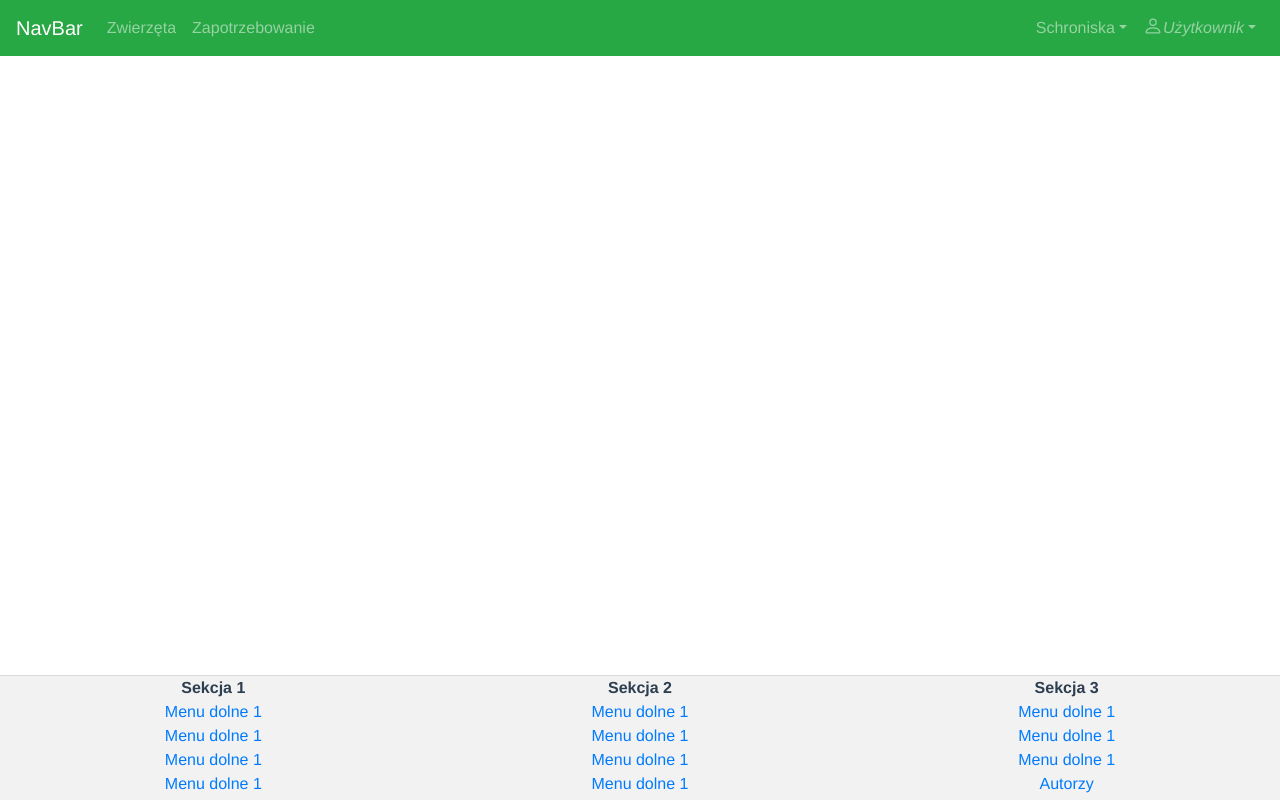
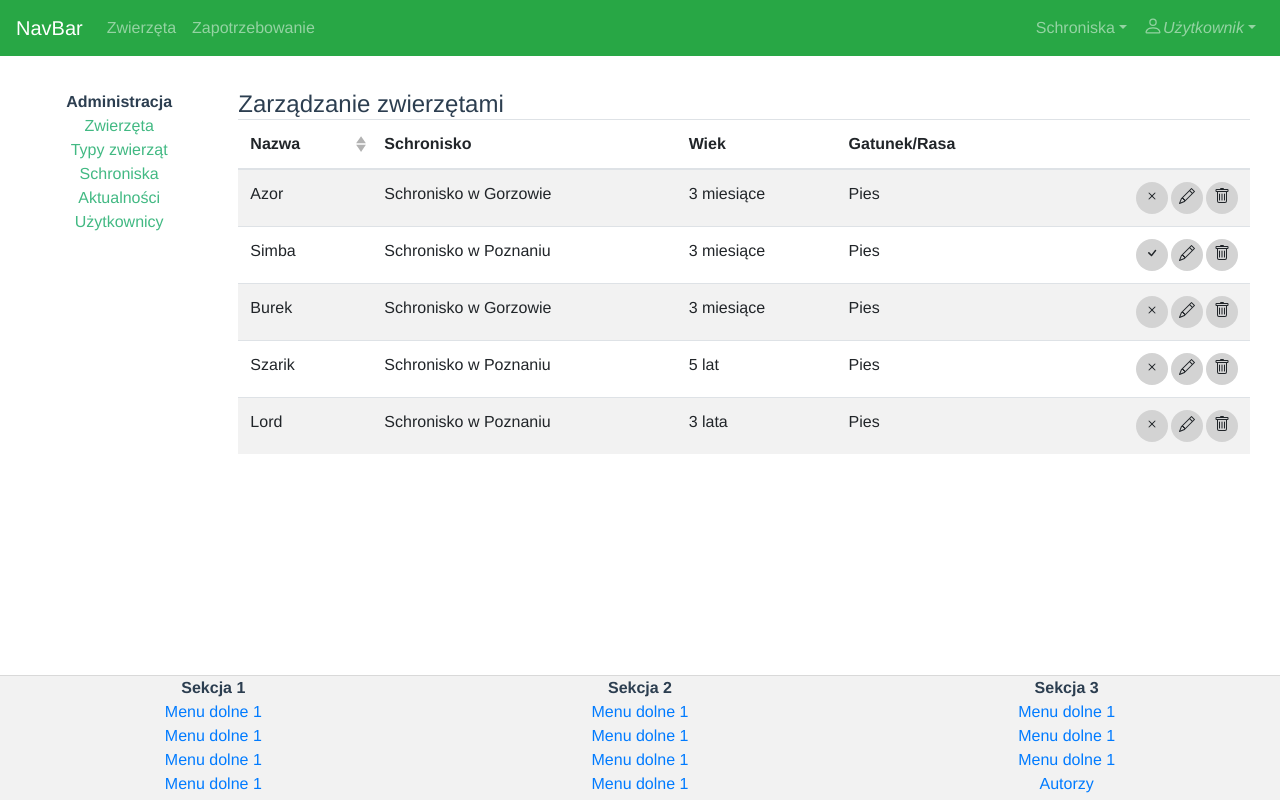
Before and after one commit to martaciecwierz/pet-finder, a Vue app in the folder frontend/: page /admin/pets in a window 1280 px wide. Built offline with nearby package versions, Linux system fonts and the light colour scheme.

Commit message:
admin pets list + tools buttons, admin menu

```diff
--- /dev/null
+++ b/frontend/src/components/Pet/PetAdminList.vue
@@ -0,0 +1,129 @@
+<template>
+  <b-col  cols="12" md="8" lg="10"  class="text-left">
+    <h4>Zarządzanie zwierzętami</h4>
+    <b-table striped
+             hover
+             :items="pets"
+             :fields="fields"
+             :columns="fields">
+      <template v-slot:cell(name)="data">
+        <span v-b-tooltip.hover :title="data.item.description">{{ data.item.name }}</span>
+      </template>
+      <template v-slot:cell(type)="data">
+          {{ data.item.type.name }}
+      </template>
+      <template v-slot:cell(shelter)="data">
+        {{ data.item.shelter.name }}
+      </template>
+      <template v-slot:cell(tools)="data">
+        <pet-admin-list-tools :pet="data.item"/>
+      </template>
+    </b-table>
+  </b-col>
+</template>
+
+<script>
+import PetAdminListTools from "@/components/Pet/PetAdminListTools";
+export default {
+  name: 'PetAdminList',
+  components: {PetAdminListTools},
+  data: function () {
+    return {
+      fields: [
+        {
+          key: 'name',
+          label: 'Nazwa',
+          sortable: true
+        },
+        {
+          key: 'shelter',
+          label: 'Schronisko',
+          sortable: false
+        },
+        {
+          key: 'age',
+          label: 'Wiek',
+          sortable: false
+        },
+        {
+          key: 'type',
+          label: 'Gatunek/Rasa',
+          sortable: false
+        },
+        {
+          key: 'tools',
+          label: '',
+          sortable: false
+        }
+      ],
+      pets: [{
+        id: 1,
+        name: "Azor",
+        description: "Opis zwierzęcia",
+        age: "3 miesiące",
+        type: {
+          name: "Pies"
+        },
+        shelter: {
+          name: "Schronisko w Gorzowie"
+        }
+      }, {
+        id: 2,
+        name: "Simba",
+        description: "Opis zwierzęcia",
+        age: "3 miesiące",
+        adopted: true,
+        type: {
+          name: "Pies"
+        },
+        shelter: {
+          name: "Schronisko w Poznaniu"
+        }
+      }, {
+        id: 3,
+        name: "Burek",
+        description: "Opis zwierzęcia",
+        age: "3 miesiące",
+        type: {
+          name: "Pies"
+        },
+        shelter: {
+          name: "Schronisko w Gorzowie"
+        }
+      }, {
+        id: 3,
+        name: "Szarik",
+        description: "Duże pies",
+        age: "5 lat",
+        type: {
+          name: "Pies"
+        },
+        shelter: {
+          name: "Schronisko w Poznaniu"
+        }
+      }, {
+        id: 3,
+        name: "Lord",
+        description: "Ogromny pies",
+        age: "3 lata",
+        type: {
+          name: "Pies"
+        },
+        shelter: {
+          name: "Schronisko w Poznaniu"
+        }
+      }]
+    }
+  }
+}
+</script>
+
+<!-- Add "scoped" attribute to limit CSS to this component only -->
+<style scoped lang="scss">
+h4 {
+  margin: 30px 0 0;
+}
+a {
+  color: #42b983;
+}
+</style>
--- /dev/null
+++ b/frontend/src/components/Pet/PetAdminListTools.vue
@@ -0,0 +1,51 @@
+<template>
+<div class="tools">
+        <span class="tools-button">
+            <a v-if="!pet.adopted" @click="console.log('Adopt')" v-b-tooltip.hover :title="'Status adopcji - nieadoptowany'"><b-icon-x/></a>
+            <a v-else @click="console.log('Adopt')" v-b-tooltip.hover :title="'Status adopcji - adoptopwany'"><b-icon-check/></a>
+        </span>
+        <span class="tools-button">
+            <a @click="console.log('Edit')" v-b-tooltip.hover :title="'Edytuj'"><b-icon-pencil/></a>
+        </span>
+        <span class="tools-button">
+            <a @click="console.log('Delete')" v-b-tooltip.hover :title="'Usuń'"><b-icon-trash/></a>
+        </span>
+    </div>
+</template>
+
+<script>
+export default {
+  name: 'PetAdminListTools',
+  props: {
+    pet: Object
+  },
+  data: function () {
+    return {
+    }
+  }
+}
+</script>
+
+<!-- Add "scoped" attribute to limit CSS to this component only -->
+<style scoped lang="scss">
+  .tools-button{
+    margin-left: 3px!important;
+    text-align: center;
+    padding-top: 3px;
+    height: 2em;
+    display: inline-grid;
+    font-size: 1em;
+    background-color: lightgrey;
+    width: 2em;
+    border-radius: 50%;
+  }
+
+  .tools-button:hover{
+    cursor: pointer;
+  }
+
+  .tools{
+    text-align: right;
+
+  }
+</style>
--- /dev/null
+++ b/frontend/src/components/UI/AdminMenu.vue
@@ -0,0 +1,31 @@
+<template>
+  <b-col cols="12" md="4" lg="2" class="margin-top">
+    <span class="font-weight-bold">Administracja</span><br/>
+    <a href="" @click.prevent="$router.push({name: 'PetAdmin'})">Zwierzęta</a><br/>
+    <a href="">Typy zwierząt</a><br/>
+    <a href="">Schroniska</a><br/>
+    <a href="">Aktualności</a><br/>
+    <a href="">Użytkownicy</a><br/>
+  </b-col>
+</template>
+
+<script>
+export default {
+  name: 'AdminMenu',
+  data: function () {
+    return {
+
+    }
+  }
+}
+</script>
+
+<!-- Add "scoped" attribute to limit CSS to this component only -->
+<style scoped lang="scss">
+.margin-top {
+  margin-top: 30px;
+}
+a {
+  color: #42b983;
+}
+</style>
--- a/frontend/src/router/index.js
+++ b/frontend/src/router/index.js
@@ -3,6 +3,7 @@ import VueRouter from 'vue-router'
 import Login from '../views/Login.vue'
 import PetList from '../views/Pets/PetList.vue'
 import SheltersList from "../views/Shelters/SheltersList";
+import PetAdmin from "@/views/Pets/PetAdmin";
 
 Vue.use(VueRouter)
 
@@ -21,6 +22,11 @@ Vue.use(VueRouter)
     path: '/pets',
     name: 'PetList',
     component: PetList
+  },
+  {
+    path: '/admin/pets',
+    name: 'PetAdmin',
+    component: PetAdmin
   },
   {
     path: '/shelters',
--- /dev/null
+++ b/frontend/src/views/Pets/PetAdmin.vue
@@ -0,0 +1,22 @@
+<template>
+  <b-row cols="12" class="admin">
+    <admin-menu/>
+    <pet-admin-list/>
+  </b-row>
+</template>
+
+<script>
+import PetAdminList from "@/components/Pet/PetAdminList";
+import AdminMenu from "@/components/UI/AdminMenu";
+
+export default {
+  components: {
+    AdminMenu,
+    PetAdminList
+  },
+  name: 'PetAdmin',
+  data: function () {
+    return {}
+  }
+}
+</script>
```
Also changed, not shown: 1 other file (tests, documents, lock files or other folders).
